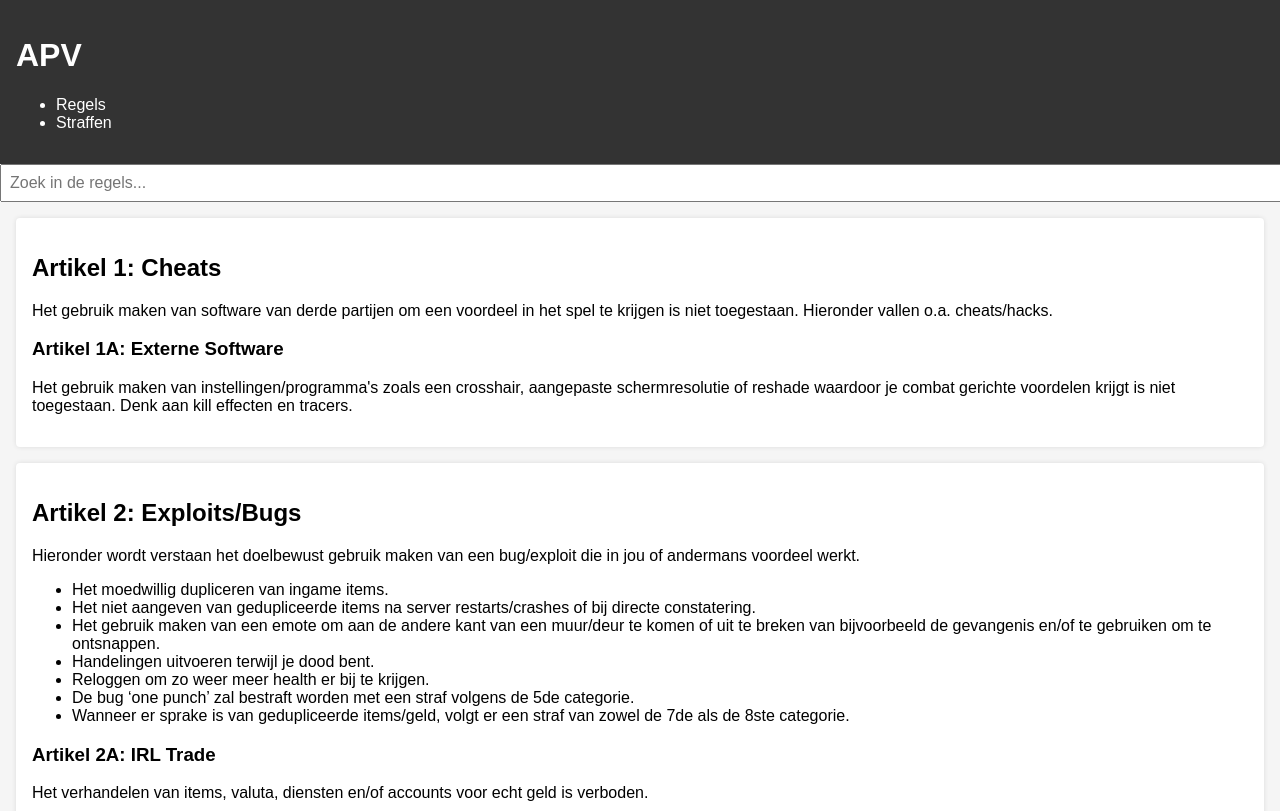
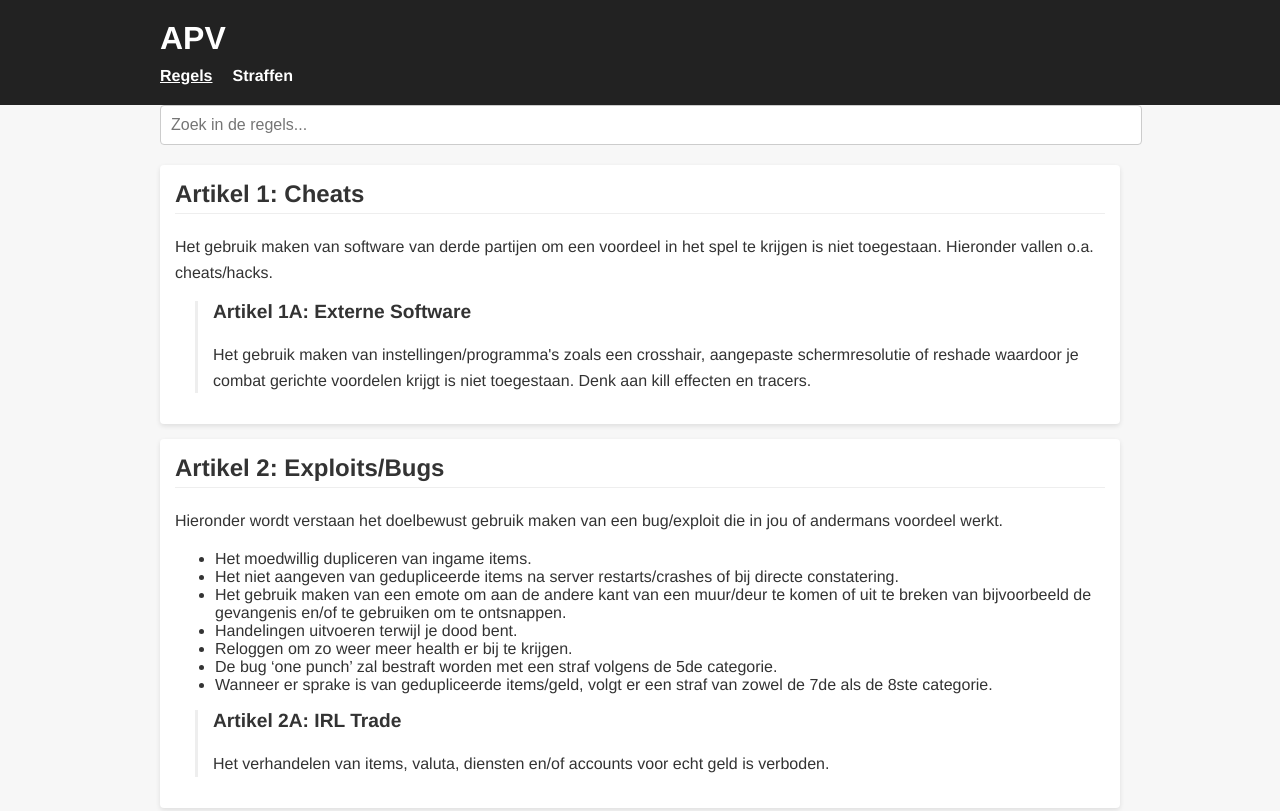
Before and after one commit to huibertt/hlrp, a plain HTML site: page index.html in a window 1280 px wide. Shown: the top 811 px of the page. Drawn offline with Linux system fonts and the light colour scheme.

Commit message:
Update style.css

```diff
--- a/style.css
+++ b/style.css
@@ -1,36 +1,98 @@
+/* Algemene styling */
 body {
-  font-family: Arial, sans-serif;
   margin: 0;
-  padding: 0;
-  background-color: #f5f5f5;
+  font-family: 'Helvetica Neue', Helvetica, Arial, sans-serif;
+  background-color: #f7f7f7;
+  color: #333;
 }
 
-header {
-  background-color: #333;
-  color: white;
-  padding: 1rem;
+/* Container */
+.container {
+  max-width: 960px;
+  margin: 0 auto;
+  padding: 0 15px;
 }
 
-nav a {
-  color: white;
-  margin-right: 1rem;
-  text-decoration: none;
+/* Header en navigatie */
+header {
+  background-color: #222;
+  padding: 20px 0;
+  color: #fff;
 }
 
-.search {
-  margin: 1rem;
+header h1 {
+  margin: 0;
+  font-size: 2em;
+}
+
+nav ul {
+  list-style: none;
+  margin: 10px 0 0 0;
+  padding: 0;
+  display: flex;
+}
+
+nav ul li {
+  margin-right: 20px;
+}
+
+nav ul li a {
+  color: #fff;
+  text-decoration: none;
+  font-weight: bold;
+}
+
+nav ul li a.active,
+nav ul li a:hover {
+  text-decoration: underline;
+}
+
+/* Main content */
+main {
+  padding: 20px 0;
+}
+
+/* Zoeksectie */
+.search-section {
+  margin-bottom: 20px;
 }
 
 #searchInput {
   width: 100%;
-  padding: 0.5rem;
-  font-size: 1rem;
+  padding: 10px;
+  font-size: 1em;
+  border: 1px solid #ccc;
+  border-radius: 4px;
 }
 
-.article, .punishment {
-  background-color: white;
-  margin: 1rem;
-  padding: 1rem;
+/* Artikelen en strafkaarten */
+.article, .punishment-card {
+  background-color: #fff;
+  padding: 15px;
+  margin-bottom: 15px;
   border-radius: 4px;
-  box-shadow: 0 0 5px rgba(0,0,0,0.1);
+  box-shadow: 0 2px 5px rgba(0,0,0,0.1);
 }
+
+.article h2, .punishment-card h2 {
+  margin-top: 0;
+  font-size: 1.5em;
+  border-bottom: 1px solid #eee;
+  padding-bottom: 5px;
+}
+
+/* Subartikelen */
+.subarticle {
+  margin-left: 20px;
+  border-left: 3px solid #eee;
+  padding-left: 15px;
+}
+
+.subarticle h3 {
+  margin-top: 10px;
+  font-size: 1.2em;
+}
+
+.article p, .subarticle p {
+  line-height: 1.6;
+}
```
